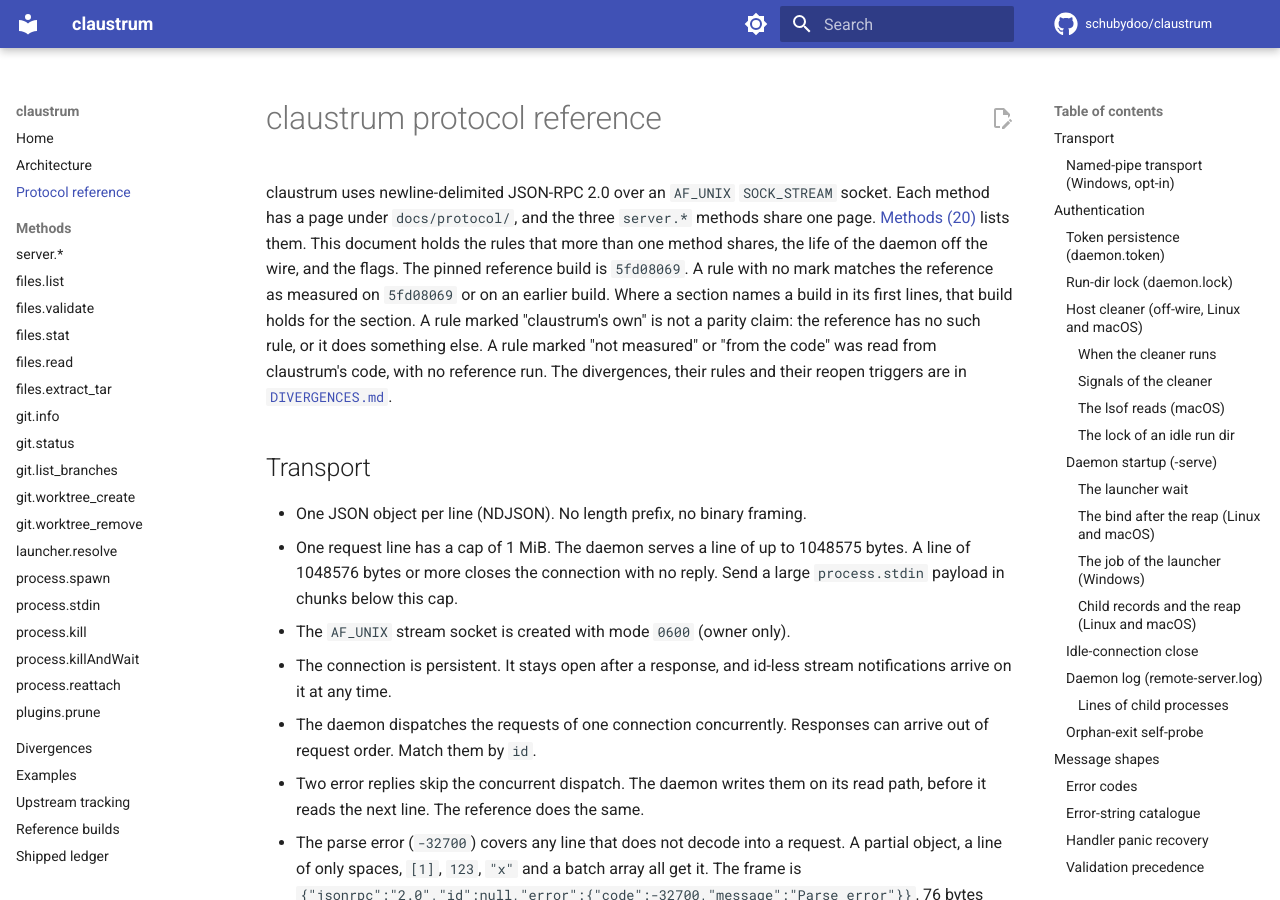
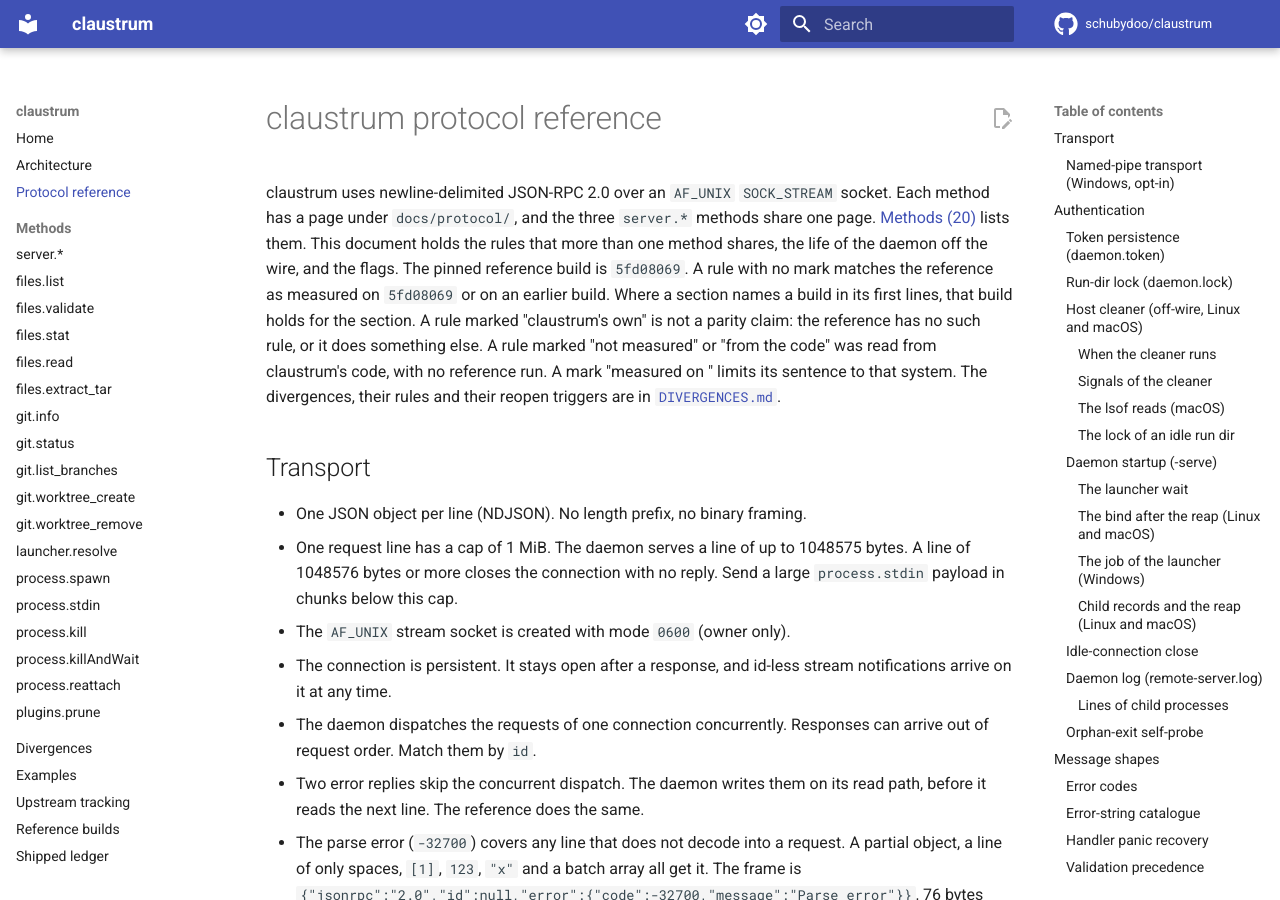
Before and after one commit to schubydoo/claustrum, an MkDocs documentation site: the page built from docs/PROTOCOL.md, in a window 1280 px wide and 900 px high. Built offline with MkDocs 1.6.1 and Material for MkDocs 9.7.7, drawn with Linux system fonts in a browser that asks for light colours; comment, search, counter and statistics services are not loaded; some of the changed text lies outside the part shown.

Commit message:
docs: scope the rpc.pipe start and shutdown rules and define the measured-on mark
Co-Authored-By: Claude Opus 5.5 <noreply@anthropic.com>

```diff
--- a/docs/PROTOCOL.md
+++ b/docs/PROTOCOL.md
@@ -9,7 +9,8 @@ no mark matches the reference as measured on `5fd08069` or on an earlier build.
 Where a section names a build in its first lines, that build holds for the
 section. A rule marked "claustrum's own" is not a parity claim: the reference has
 no such rule, or it does something else. A rule marked "not measured" or "from
-the code" was read from claustrum's code, with no reference run. The divergences, their rules and their reopen triggers are
+the code" was read from claustrum's code, with no reference run. A mark
+"measured on <system>" limits its sentence to that system. The divergences, their rules and their reopen triggers are
 in [`DIVERGENCES.md`](DIVERGENCES.md).
 
 ## Transport
```
Also changed, not shown: other parts of docs/PROTOCOL.md (+4 -3 lines).
